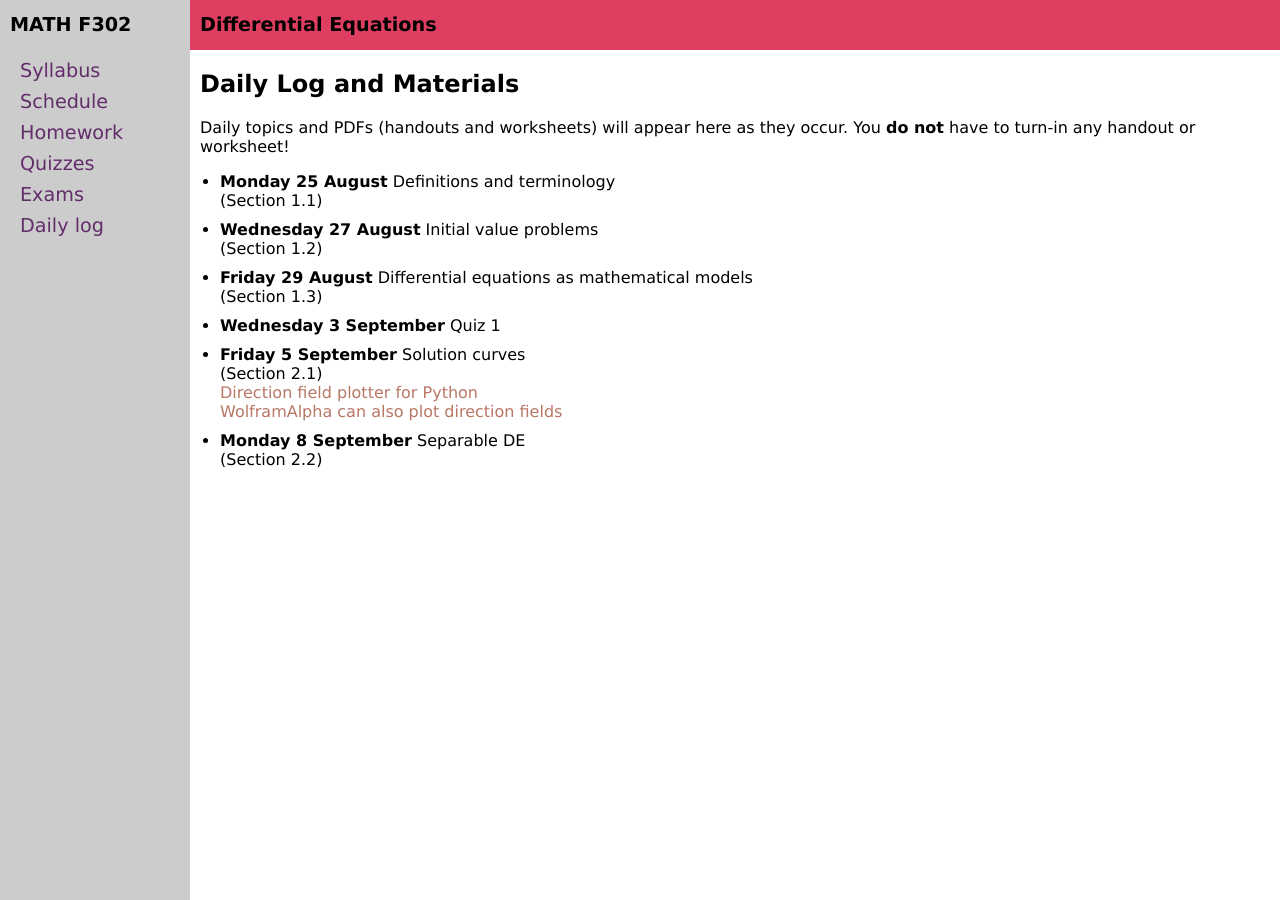
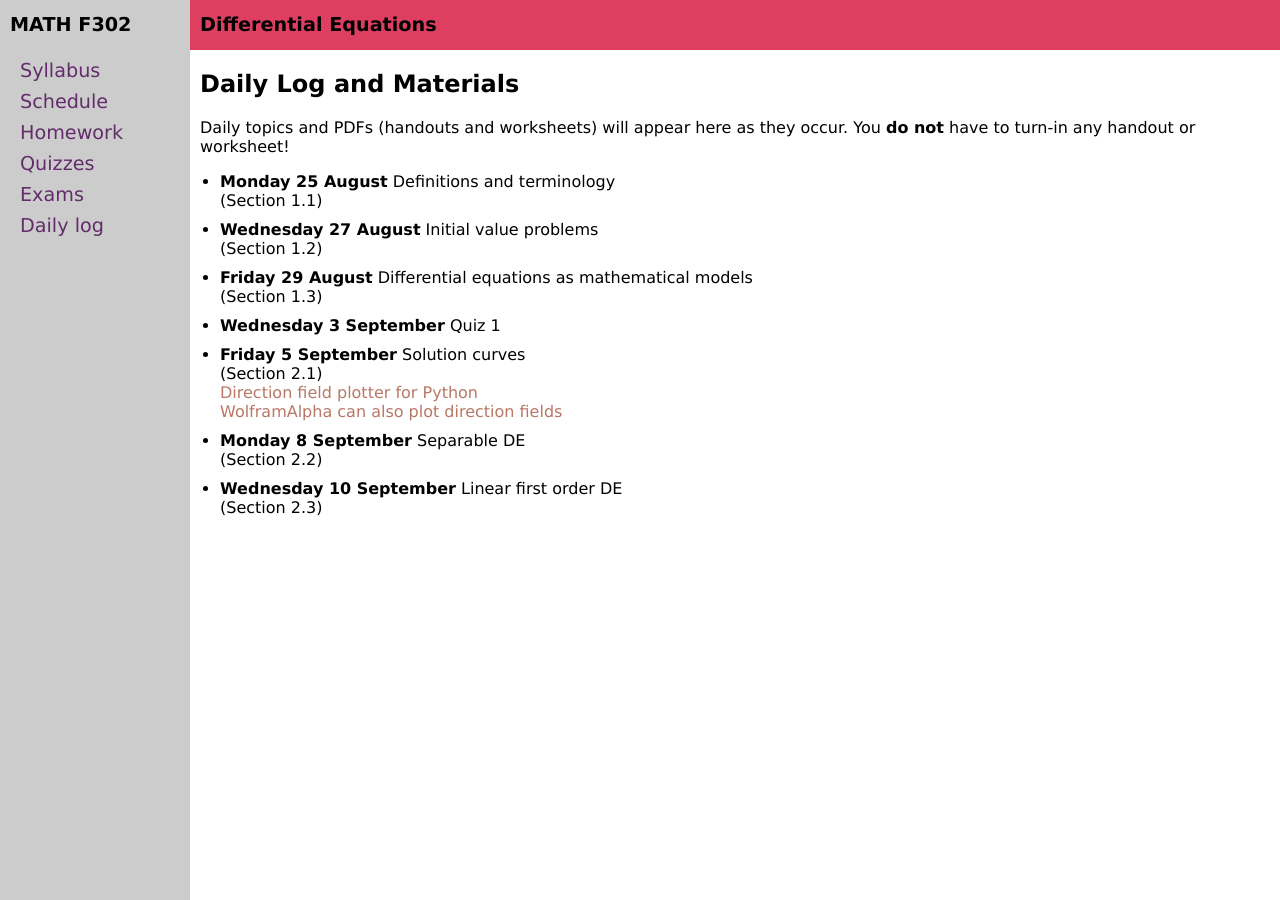
Before and after one commit to blackcurrantpi/ode, a Jekyll site: the page built from daily.md, in a window 1280 px wide. Built offline with Jekyll 4.4.1, drawn with Linux system fonts in a browser that asks for light colours.

Commit message:
update after 2.3

```diff
--- a/_data/daily.yml
+++ b/_data/daily.yml
@@ -33,3 +33,7 @@ daily:
 - name: Monday 8 September
   description: Separable DE
   chapter: 2.2
+
+- name: Wednesday 10 September
+  description: Linear first order DE
+  chapter: 2.3
--- a/_data/homework.yml
+++ b/_data/homework.yml
@@ -8,7 +8,7 @@ homework:
   - section: 2.2
     problems: 7, 13, 23, 29, 47, 49
   - section: 2.3
-    problems: TBD
+    problems: 15, 31, 33, 45, 57
   - section: 2.4
     problems: TBD
 
```
